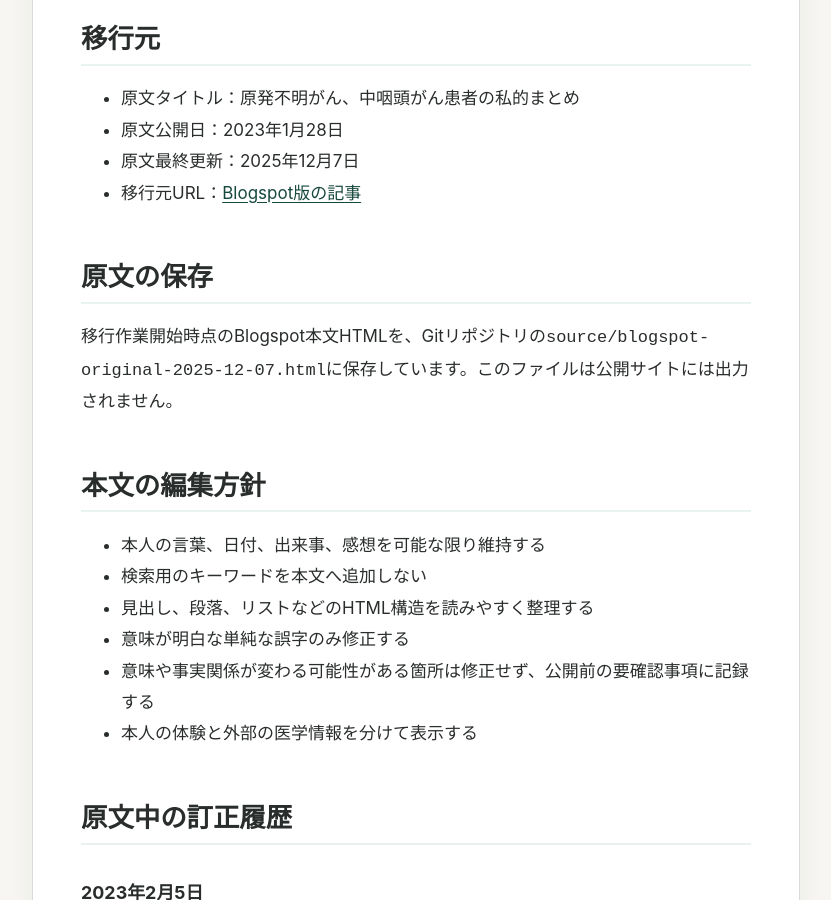
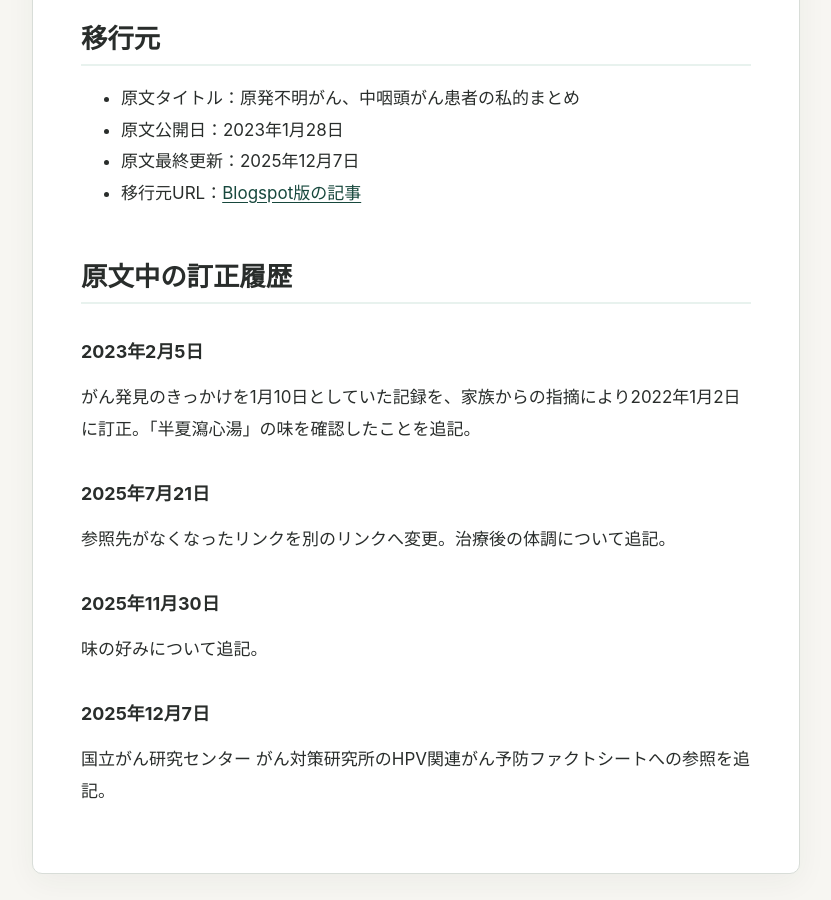
Before and after one commit to NorthFoxJp/cancer, a Jekyll site: the page built from source-and-update-history/index.md, in a window 1280 px wide and 900 px high, scrolled down 611 px. Shown: the whole window, without its empty margins (224-1055 px from the left). Built offline with Jekyll 4.4.1, drawn with Linux system fonts in a browser that asks for light colours.

Commit message:
原文保存と編集方針の公開項目を削除

```diff
--- a/source-and-update-history/index.md
+++ b/source-and-update-history/index.md
@@ -1,7 +1,7 @@
 ---
 layout: hub
 title: "移行元の原文と更新履歴"
-description: "Blogspot版の原発不明がん・中咽頭がん闘病記からの移行元、原文保存方針、公開日と更新履歴を記録しています。"
+description: "Blogspot版の原発不明がん・中咽頭がん闘病記からの移行元、公開日と更新履歴を記録しています。"
 schema_type: WebPage
 permalink: /source-and-update-history/
 ---
@@ -17,19 +17,6 @@ permalink: /source-and-update-history/
 - 原文公開日：2023年1月28日
 - 原文最終更新：2025年12月7日
 - 移行元URL：[Blogspot版の記事](https://northfoxjp.blogspot.com/2023/01/blog-post.html)
-
-## 原文の保存
-
-移行作業開始時点のBlogspot本文HTMLを、Gitリポジトリの`source/blogspot-original-2025-12-07.html`に保存しています。このファイルは公開サイトには出力されません。
-
-## 本文の編集方針
-
-- 本人の言葉、日付、出来事、感想を可能な限り維持する
-- 検索用のキーワードを本文へ追加しない
-- 見出し、段落、リストなどのHTML構造を読みやすく整理する
-- 意味が明白な単純な誤字のみ修正する
-- 意味や事実関係が変わる可能性がある箇所は修正せず、公開前の要確認事項に記録する
-- 本人の体験と外部の医学情報を分けて表示する
 
 ## 原文中の訂正履歴
 
```
